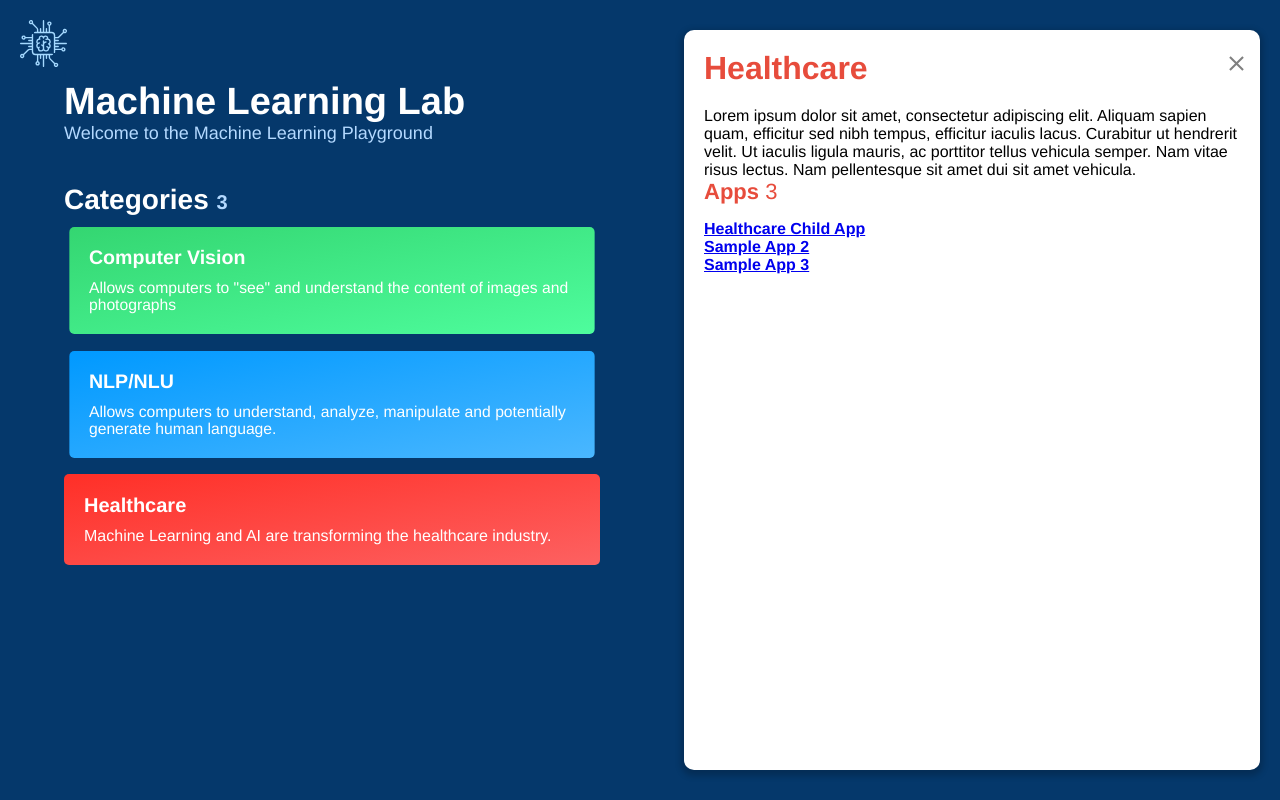
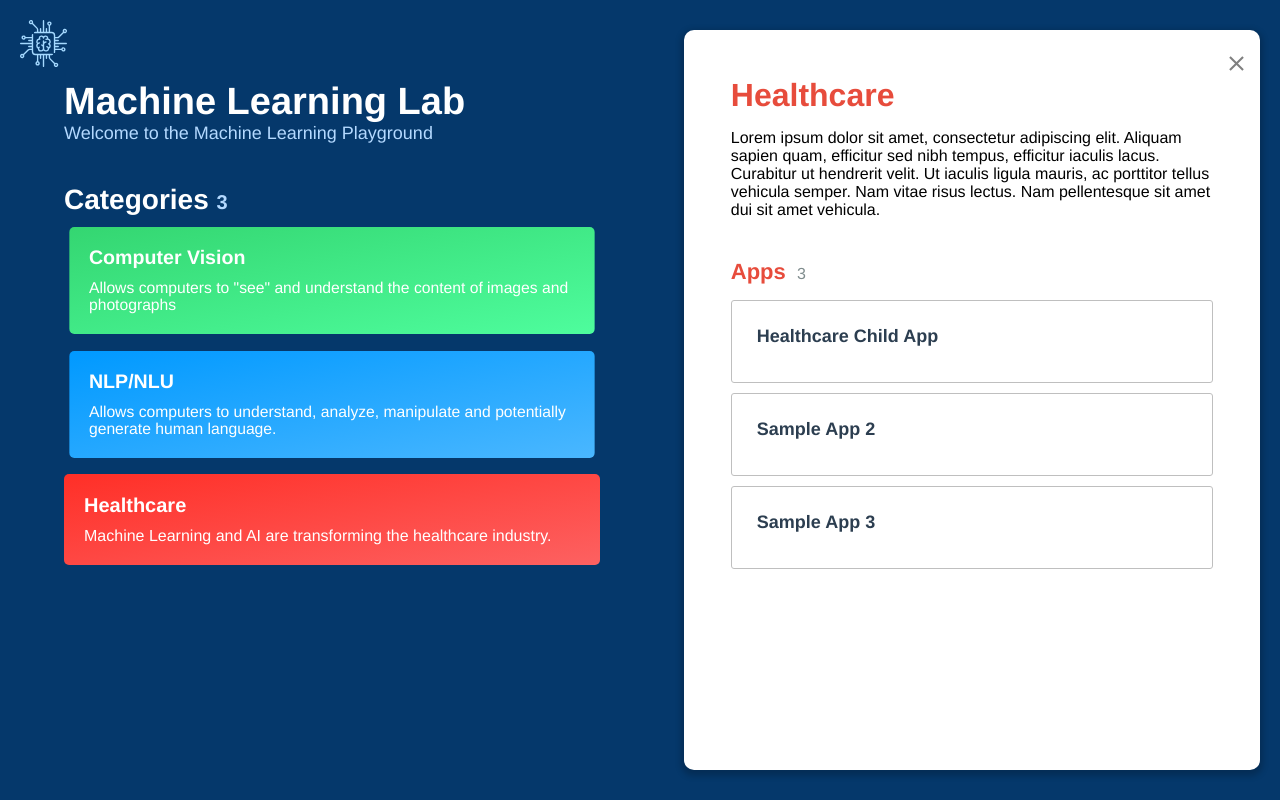
Before and after one commit to philipwisner/machine-learning-lab, a Vue app: page /#/healthcare in a window 1280 px wide. Built offline with nearby package versions, Linux system fonts and the light colour scheme.

Commit message:
moved style here

```diff
--- a/src/components/Reusable/CategoryHeader.vue
+++ b/src/components/Reusable/CategoryHeader.vue
@@ -4,12 +4,13 @@
     <CloseButton/>
     <div class="category-content">
       <h1> <router-link :to="category.link" :style="{color: category.color}">{{category.name}}</router-link></h1>
-      <p class="description" v-if="$route.path == category.link">{{category.longDescription}}</p>
+      <p class="long-description" v-if="$route.path == category.link">{{category.longDescription}}</p>
       <div class="app-list-container" v-if="$route.path == category.link">
         <h3 :style="{color: category.color}">Apps <span class="count">{{category.apps.length}}</span></h3>
         <div class="app-list">
           <router-link :key="app.index" v-for="app in category.apps" :to="app.link" class="app">
             <h4 class="app-name">{{app.name}}</h4>
+            <p class="description">{{app.description}}</p>
           </router-link>
         </div>
       </div>
@@ -43,15 +44,74 @@ export default {
 </script>
 
 <style scoped lang="scss">
+$box-shadow: 0px 3px 6px 3px rgba(0,0,0,.2);
+$dark-font: #2c3e50;
+$light-font: #7f8c8d;
+$border-color: #BFBFBF;
+
 h1 a {
-  margin-bottom: 20px;
+  margin-bottom: 15px;
   text-decoration: none;
   display: block;
 }
 h3 {
   margin-bottom: 15px;
 }
-.count {
-  font-weight: 400;
+.category-content {
+  padding: 5% 5% 5% 5%;
+  .long-description {
+    height: 80px;
+  }
+}
+
+.app-list-container {
+  margin-top: 50px;
+  .app-list {
+    display: flex;
+    flex-wrap: wrap;
+    .app {
+      flex: 1 1 100%;
+      border: 1px solid $border-color;
+      border-radius: 3px;
+      margin-bottom: 10px;
+      padding: 25px;
+      text-decoration: none;
+      display: flex;
+      flex-direction: column;
+      .app-name {
+        color: $dark-font;
+        text-decoration: none;
+        font-size: 18px;
+      }
+      .description {
+        color: $dark-font;
+        margin-top: 10px;
+        font-size: 14px;
+      }
+    }
+  }
+  .count {
+    font-size: 16px;
+    margin-left: 5px;
+    color: $light-font;
+    font-weight: 400;
+  }
+}
+@media screen and (max-width: 1000px) {
+  .category-content {
+    font-size: 14px;
+    .long-description {
+      height: 150px;
+      border: 1px solid red;
+    }
+  }
+}
+@media screen and (max-width: 600px) {
+  .category-content {
+    font-size: 14px;
+    .long-description {
+      height: 180px;
+    }
+  }
 }
 </style>
```
